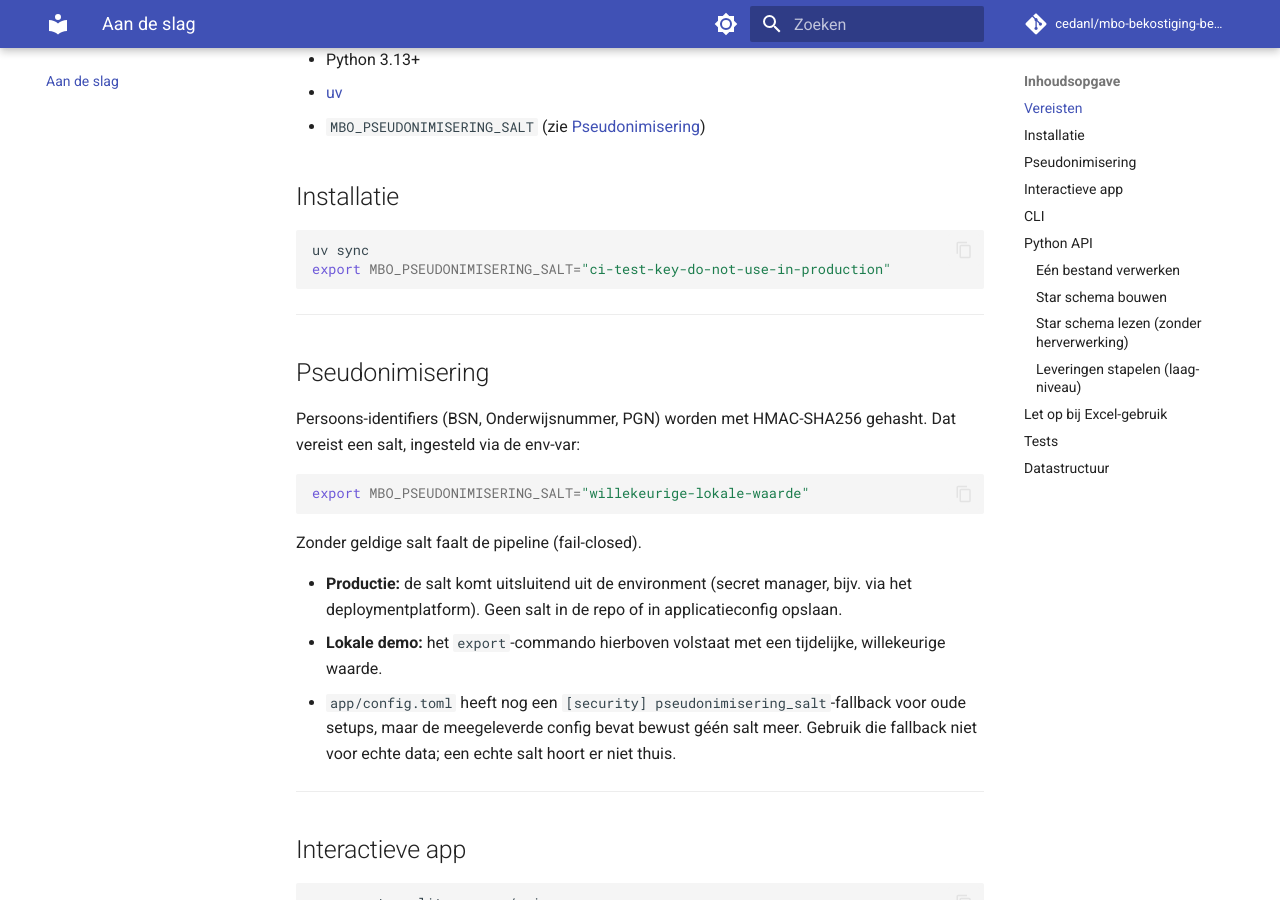
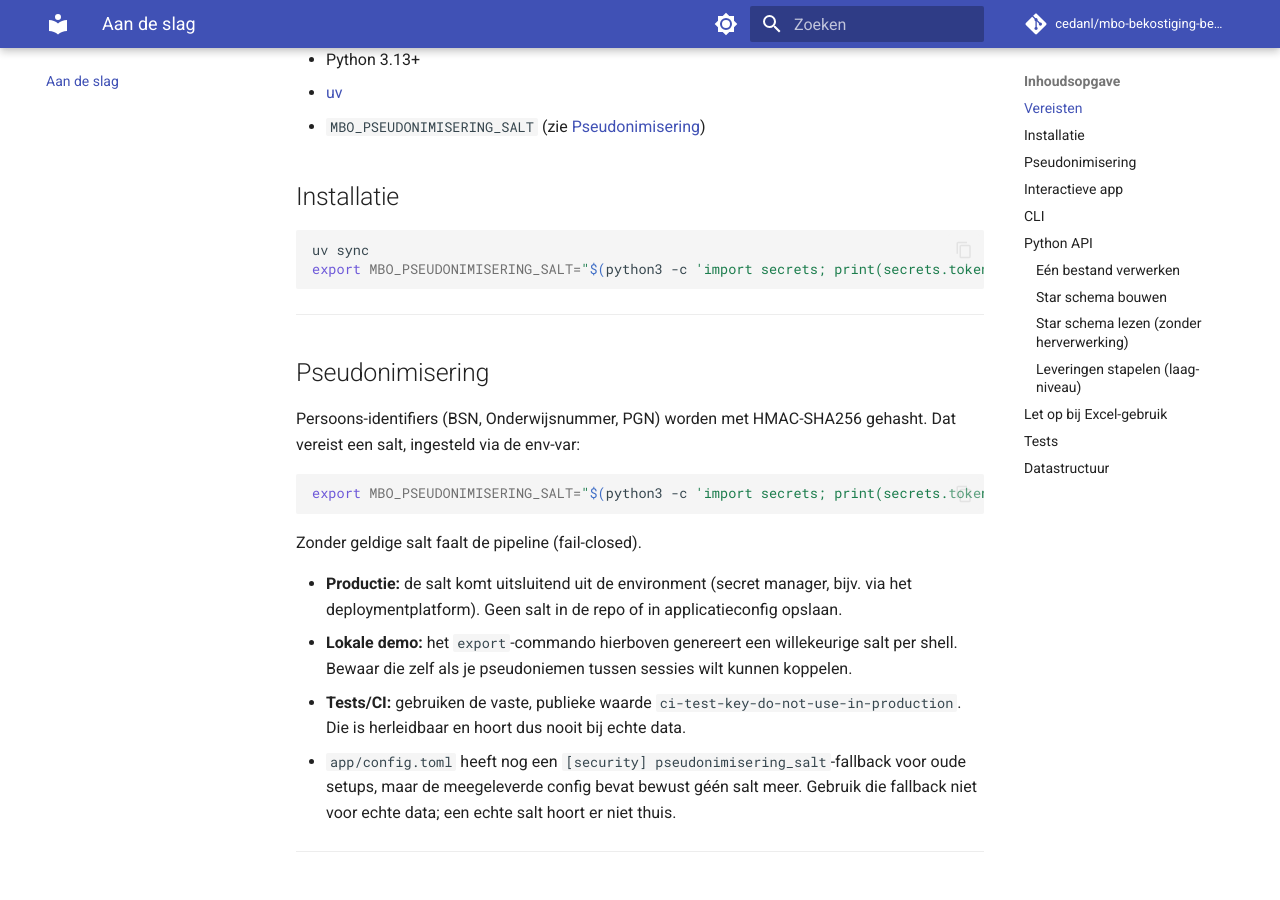
Before and after one commit to cedanl/mbo-bekostiging-bestanden, an MkDocs documentation site: the page built from docs/aan-de-slag.md, in a window 1280 px wide and 900 px high, scrolled down 232 px. Built offline with MkDocs 1.6.1 and Material for MkDocs 9.7.7, drawn with Linux system fonts in a browser that asks for light colours; comment, search, counter and statistics services are not loaded.

Commit message:
docs(#96): genereer een eigen salt voor lokaal gebruik (#103)
Quick start en installatie zetten niet langer de publieke CI-key, maar
genereren een willekeurige salt (secrets.token_hex). De vaste key staat
alleen nog bij tests/CI, met de expliciete waarschuwing dat hij herleidbaar
is. Fail-closed blijft ongewijzigd: geen automatische fallback-salt.

Closes #96


Entire-Checkpoint: 01M39XGSJF10XZXY71GYAMZ0KJ

Co-authored-by: Tomer Iwan <t.iwan@mail.com>
Co-authored-by: Claude Opus 5.5 <noreply@anthropic.com>

````diff
--- a/docs/aan-de-slag.md
+++ b/docs/aan-de-slag.md
@@ -10,7 +10,7 @@
 
 ```bash
 uv sync
-export MBO_PSEUDONIMISERING_SALT="ci-test-key-do-not-use-in-production"
+export MBO_PSEUDONIMISERING_SALT="$(python3 -c 'import secrets; print(secrets.token_hex(32))')"
 ```
 
 ---
@@ -21,7 +21,7 @@ Persoons-identifiers (BSN, Onderwijsnummer, PGN) worden met HMAC-SHA256
 gehasht. Dat vereist een salt, ingesteld via de env-var:
 
 ```bash
-export MBO_PSEUDONIMISERING_SALT="willekeurige-lokale-waarde"
+export MBO_PSEUDONIMISERING_SALT="$(python3 -c 'import secrets; print(secrets.token_hex(32))')"
 ```
 
 Zonder geldige salt faalt de pipeline (fail-closed).
@@ -29,8 +29,12 @@ Zonder geldige salt faalt de pipeline (fail-closed).
 - **Productie:** de salt komt uitsluitend uit de environment (secret manager,
   bijv. via het deploymentplatform). Geen salt in de repo of in
   applicatieconfig opslaan.
-- **Lokale demo:** het `export`-commando hierboven volstaat met een tijdelijke,
-  willekeurige waarde.
+- **Lokale demo:** het `export`-commando hierboven genereert een willekeurige
+  salt per shell. Bewaar die zelf als je pseudoniemen tussen sessies wilt
+  kunnen koppelen.
+- **Tests/CI:** gebruiken de vaste, publieke waarde
+  `ci-test-key-do-not-use-in-production`. Die is herleidbaar en hoort dus
+  nooit bij echte data.
 - `app/config.toml` heeft nog een `[security] pseudonimisering_salt`-fallback
   voor oude setups, maar de meegeleverde config bevat bewust géén salt meer.
   Gebruik die fallback niet voor echte data; een echte salt hoort er niet thuis.
@@ -176,7 +180,7 @@ Voor afzonderlijke BPV-regels gebruik je `fact_bpv.parquet`.
 ## Tests
 
 ```bash
-export MBO_PSEUDONIMISERING_SALT="ci-test-key-do-not-use-in-production"
+export MBO_PSEUDONIMISERING_SALT="ci-test-key-do-not-use-in-production"  # alleen tests/CI
 uv run pytest
 ```
 
````
Also changed, not shown: README.md (+7 -4 lines).
